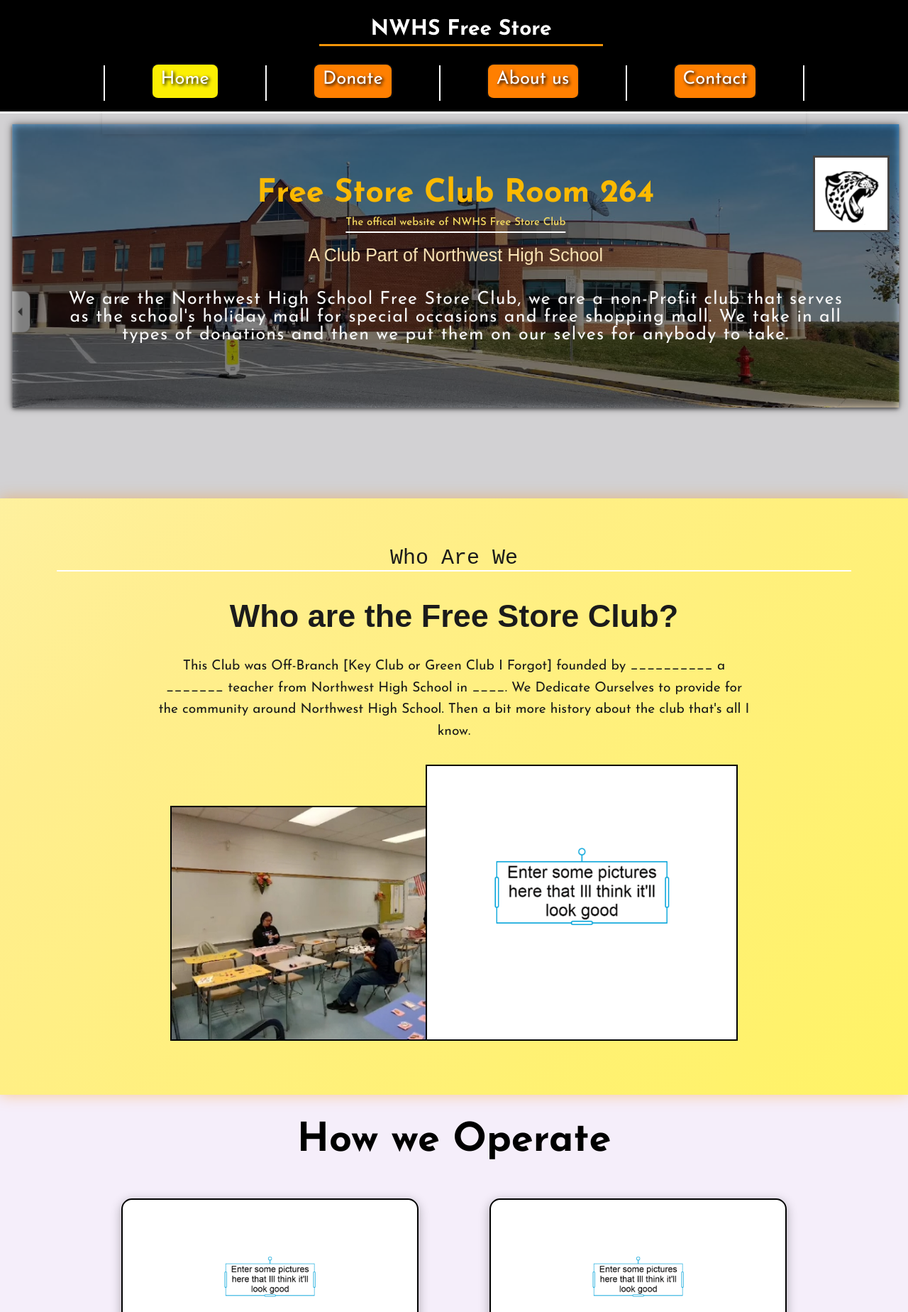
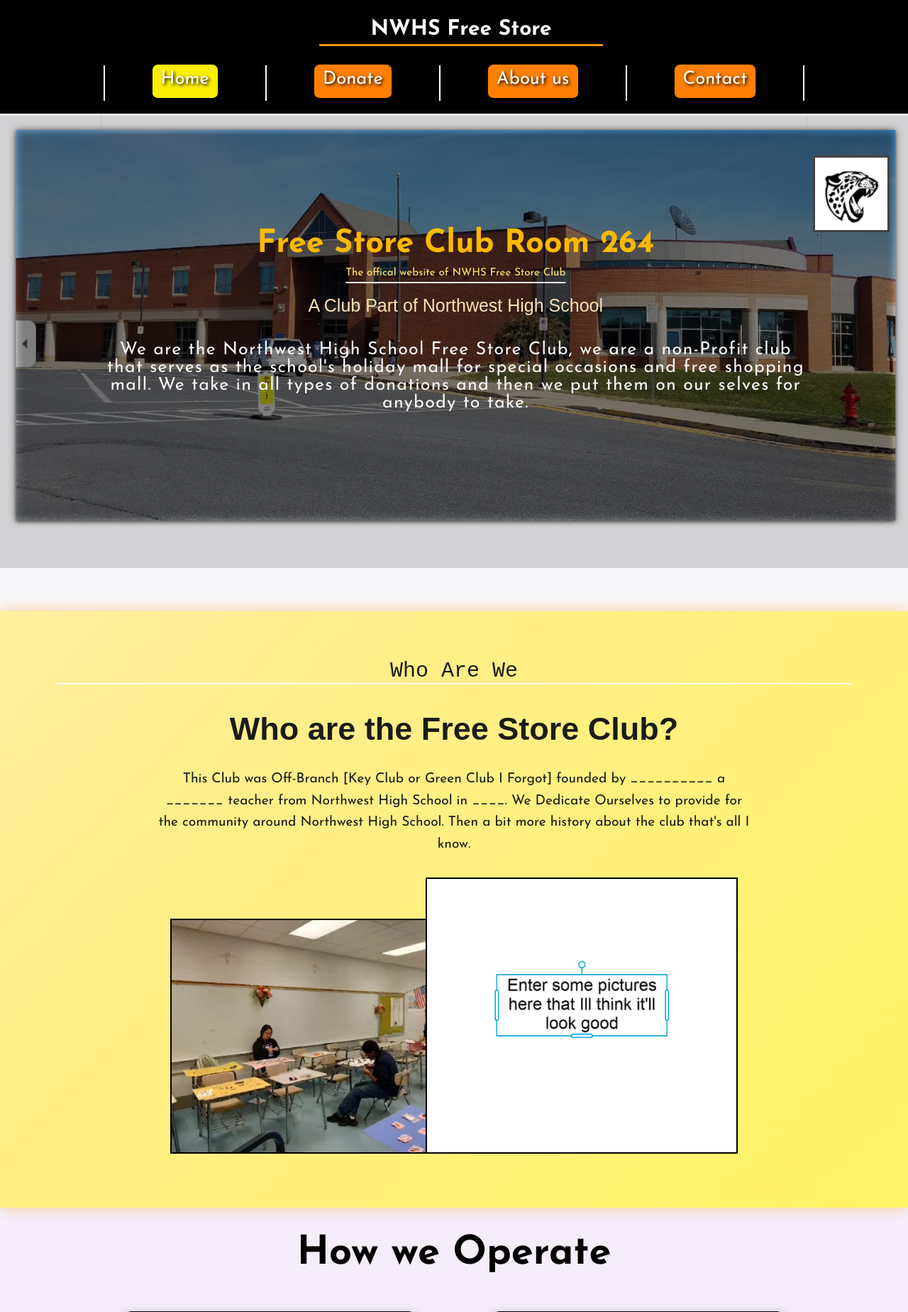
Before and after one commit to noobifyLol/Free-264-Project, a PHP site: page /index.html in a window 1280 px wide. Shown: the top 1848 px of the page at 71% size. Run offline with PHP 8.4, Linux system fonts and the light colour scheme; some libraries are stand-ins or nearby versions.

Commit message:
zoom fixes

```diff
--- a/divi.css
+++ b/divi.css
@@ -29,10 +29,12 @@
   display: flex;
   flex-direction: row;
   align-items: center;
-  justify-content: space-evenly;
   padding: 20px;
   text-align: center;
   flex-wrap: wrap; /* allow wrapping on very small screens */
+  justify-content: center;
+  margin: 0 auto;
+  max-width: 1980px;
 }
 
 #pg {
@@ -44,7 +46,7 @@
   max-width: 800px;
   margin: 0 auto;
   flex-wrap: nowrap;            /* keep images side by side */
-  position : relative;
+  position : static;
 
 }
 
@@ -80,8 +82,7 @@
 
 #divi main{
   color : rgb(27, 27, 27);
-
-
+  text-align: center;
 }
 
 #divi h1{
--- a/wes.css
+++ b/wes.css
@@ -49,7 +49,7 @@
   background-color : rgb(0, 0, 0);
   background-size: cover;
   background-position: center;
-   height : 125px;
+   max-height : clamp(100px,10vw,165px);
   color: white;
   text-shadow: 2px 2px 4px black;
   background-repeat: no-repeat;
@@ -135,6 +135,7 @@
   transition: transform 0.3s ease, box-shadow 0.3s ease; /* smooth animation */
   border-bottom: 3px solid rgb(0, 0, 0); /* this creates the underline below the block */
   box-sizing: border-box; /* include border in size calculations */
+
 }
 
 .dropdown a:active{
@@ -145,7 +146,7 @@
   background-color: rgb(252, 239, 3);
 }
 #divi {
-  position: relative;
+  position: static;
   z-index: 1;
 
   color: white;
@@ -188,10 +189,10 @@
 }
 #divx{
    position: relative;
+   padding : 10%;
+   margin : 20px;
   text-align: center;
   font-family: 'Josefin Sans', sans-serif;
-  padding: 65px;
-  margin: 15px;
   background-image: url(/pictures/top.png);
   background-repeat: no-repeat;
   background-size : cover;
@@ -472,7 +473,7 @@
   gap:15x;
   align-items: center;
   justify-content: center;
-  margin-right : 82px;
+  margin: 0 auto;
 }
 
 .social-icons i:hover {
```
Also changed, not shown: Donate.html (+0 -8 lines).
